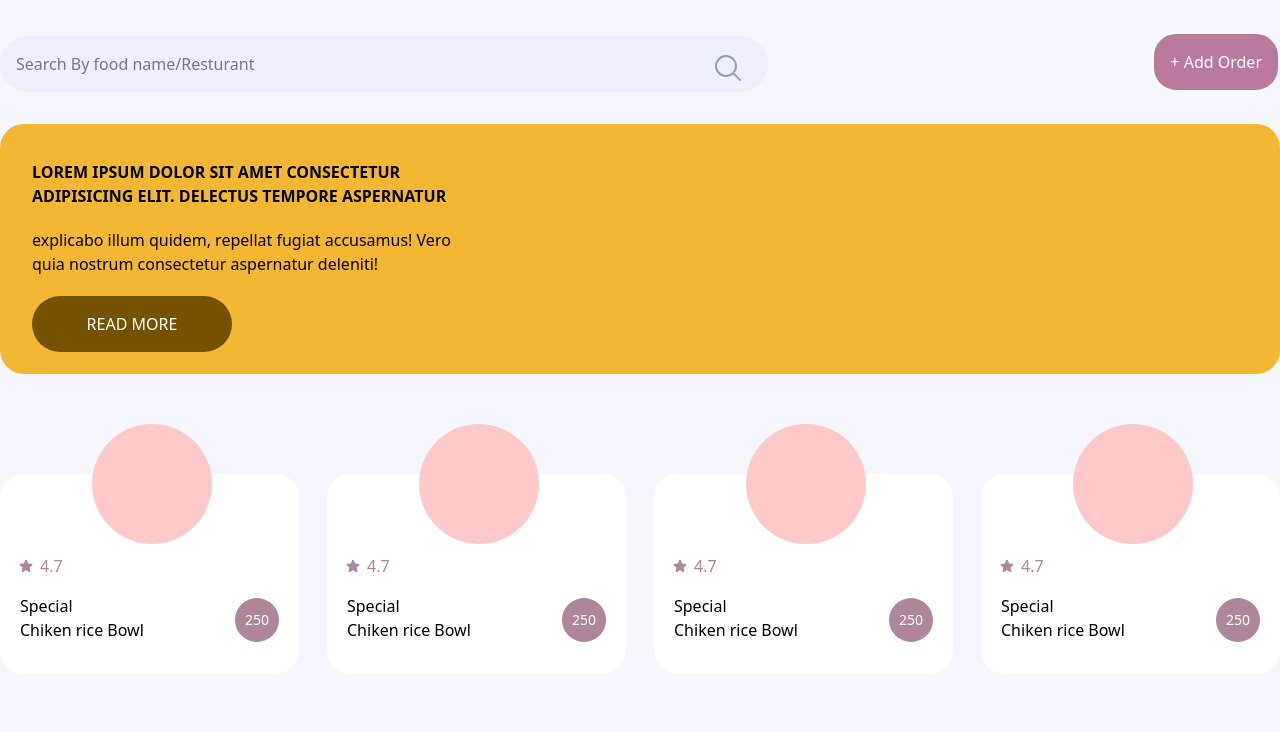
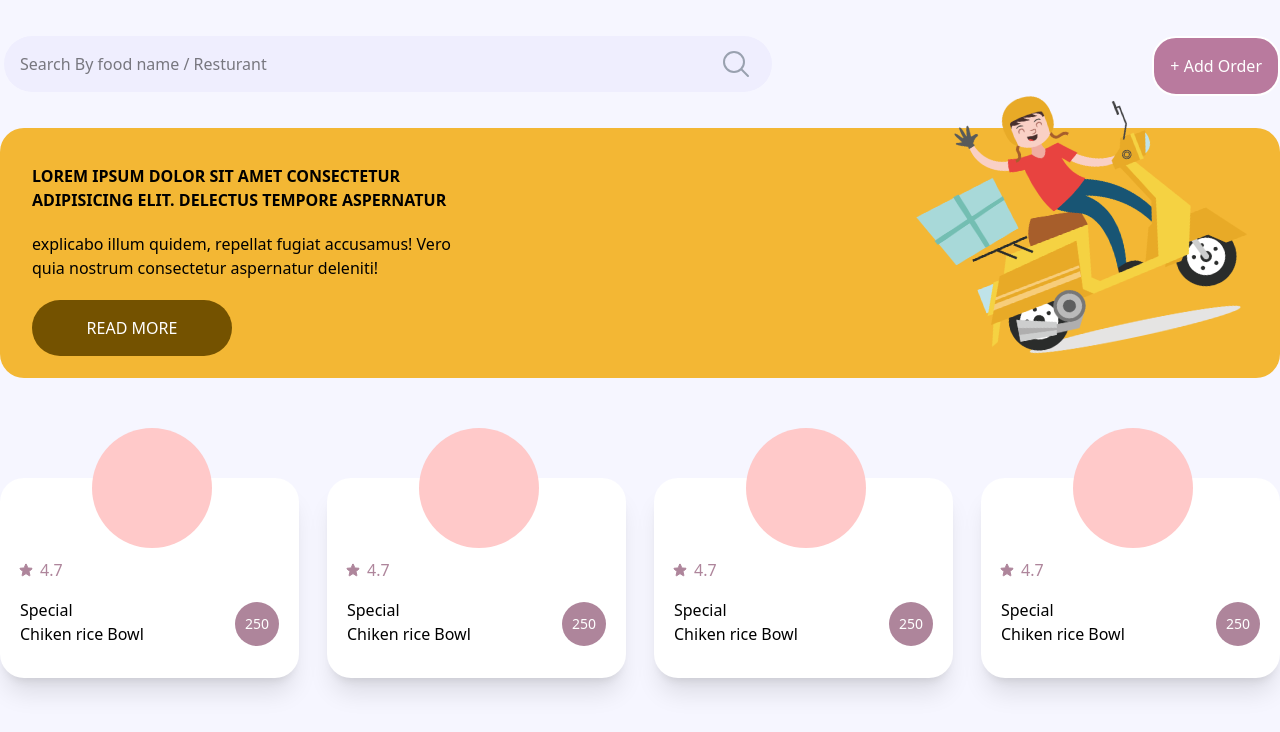
Before and after one commit to prabashwara65/The-Food-Hub, a React (Vite) app in the folder Frontend/: page / in a window 1280 px wide. Shown: the top 732 px of the page. Built offline with nearby package versions, Linux system fonts and the light colour scheme.

Commit message:
done 60% frontend

```diff
--- a/Frontend/Pages/Prabashwara/Home.jsx
+++ b/Frontend/Pages/Prabashwara/Home.jsx
@@ -10,11 +10,11 @@ const Home = () => {
       <div className="h-full mx-auto">
         <div className="container flex mx-auto py-8 justify-between items-end ">
           {/* Search bar */}
-          <div className="relative">
+          <div className="relative p-1">
             <input
               type="text"
               className="w-3xl focus:outline-none py-4 bg-[#EFEEFE] focus:shadow-amber-600 focus:shadow-sm rounded-full px-4"
-              placeholder="Search By food name/Resturant"
+              placeholder="Search By food name / Resturant"
             />
             <svg
               xmlns="http://www.w3.org/2000/svg"
@@ -38,7 +38,8 @@ const Home = () => {
           </button>
         </div>
 
-        <div className="container mx-auto bg-[#F3B734] py-9 pl-3 h-[250px] rounded-3xl">
+        {/* Banner */}
+        <div className="container relative mx-auto bg-[#F3B734] py-9 pl-3 h-[250px] rounded-3xl">
           <div className="block w-md pl-5">
             <span className="font-bold uppercase">
               Lorem ipsum dolor sit amet consectetur adipisicing elit. Delectus
@@ -52,10 +53,44 @@ const Home = () => {
               Read More
             </button>
           </div>
+          <img src="/foodman.png" alt="foodman"  className="absolute w-[20rem] right-10 top-[-40px] -rotate-12"/>
         </div>
 
         <div className="container mx-auto flex flex-row mt-25 gap-7">
-        <div className="relative flex flex-1/4 h-50 bg-[#FFFFFF] rounded-3xl">
+          {/* Card 1 */}
+        <div className="relative flex flex-1/4 h-50 bg-[#FFFFFF] rounded-3xl shadow-xl">
+            <div className="absolute top-[-50px] left-23 w-30 h-30 rounded-full bg-red-200 "></div>
+              <div className="absolute w-30 h-38 bottom-0 p-4 pt-8 ">
+                {/* Rating */}
+                <div className="flex">
+                  <svg
+                    xmlns="http://www.w3.org/2000/svg"
+                    fill="none"
+                    viewBox="0 0 24 24"
+                    strokeWidth={1.5}
+                    stroke="currentColor"
+                    className="size-5 pt-1 fill-[#AE859B] text-[#AE859B]"
+                  >
+                    <path
+                      strokeLinecap="round"
+                      strokeLinejoin="round"
+                      d="M11.48 3.499a.562.562 0 0 1 1.04 0l2.125 5.111a.563.563 0 0 0 .475.345l5.518.442c.499.04.701.663.321.988l-4.204 3.602a.563.563 0 0 0-.182.557l1.285 5.385a.562.562 0 0 1-.84.61l-4.725-2.885a.562.562 0 0 0-.586 0L6.982 20.54a.562.562 0 0 1-.84-.61l1.285-5.386a.562.562 0 0 0-.182-.557l-4.204-3.602a.562.562 0 0 1 .321-.988l5.518-.442a.563.563 0 0 0 .475-.345L11.48 3.5Z"
+                    />
+                  </svg>
+                  <p className="text-md pl-1 text-[#AE859B]">4.7</p>
+                </div>
+
+                <p className="w-2xs pt-4 pl-1">
+                  Special <span className="block">Chiken rice Bowl</span>{" "}
+                </p>
+                {/* Price */}
+              </div>
+              <div className="absolute flex justify-center items-center w-11 h-11 bottom-8 right-5 bg-[#AE859B] rounded-full text-sm text-white font-medium">
+                250
+              </div>
+          </div>
+          {/* Card 2 */}
+          <div className="relative flex flex-1/4 h-50 bg-[#FFFFFF] rounded-3xl shadow-xl">
             <div className="absolute top-[-50px] left-23 w-30 h-30 rounded-full bg-red-200"></div>
               <div className="absolute w-30 h-38 bottom-0 p-4 pt-8">
                 {/* Rating */}
@@ -86,7 +121,8 @@ const Home = () => {
                 250
               </div>
           </div>
-          <div className="relative flex flex-1/4 h-50 bg-[#FFFFFF] rounded-3xl">
+          {/* Card 3 */}
+          <div className="relative flex flex-1/4 h-50 bg-[#FFFFFF] rounded-3xl shadow-xl">
             <div className="absolute top-[-50px] left-23 w-30 h-30 rounded-full bg-red-200"></div>
               <div className="absolute w-30 h-38 bottom-0 p-4 pt-8">
                 {/* Rating */}
@@ -117,38 +153,8 @@ const Home = () => {
                 250
               </div>
           </div>
-          <div className="relative flex flex-1/4 h-50 bg-[#FFFFFF] rounded-3xl">
-            <div className="absolute top-[-50px] left-23 w-30 h-30 rounded-full bg-red-200"></div>
-              <div className="absolute w-30 h-38 bottom-0 p-4 pt-8">
-                {/* Rating */}
-                <div className="flex">
-                  <svg
-                    xmlns="http://www.w3.org/2000/svg"
-                    fill="none"
-                    viewBox="0 0 24 24"
-                    strokeWidth={1.5}
-                    stroke="currentColor"
-                    className="size-5 pt-1 fill-[#AE859B] text-[#AE859B]"
-                  >
-                    <path
-                      strokeLinecap="round"
-                      strokeLinejoin="round"
-                      d="M11.48 3.499a.562.562 0 0 1 1.04 0l2.125 5.111a.563.563 0 0 0 .475.345l5.518.442c.499.04.701.663.321.988l-4.204 3.602a.563.563 0 0 0-.182.557l1.285 5.385a.562.562 0 0 1-.84.61l-4.725-2.885a.562.562 0 0 0-.586 0L6.982 20.54a.562.562 0 0 1-.84-.61l1.285-5.386a.562.562 0 0 0-.182-.557l-4.204-3.602a.562.562 0 0 1 .321-.988l5.518-.442a.563.563 0 0 0 .475-.345L11.48 3.5Z"
-                    />
-                  </svg>
-                  <p className="text-md pl-1 text-[#AE859B]">4.7</p>
-                </div>
-
-                <p className="w-2xs pt-4 pl-1">
-                  Special <span className="block">Chiken rice Bowl</span>{" "}
-                </p>
-                {/* Price */}
-              </div>
-              <div className="absolute flex justify-center items-center w-11 h-11 bottom-8 right-5 bg-[#AE859B] rounded-full text-sm text-white font-medium">
-                250
-              </div>
-          </div>
-          <div className="relative flex flex-1/4 h-50 bg-[#FFFFFF] rounded-3xl">
+          {/* Card 4 */}
+          <div className="relative flex flex-1/4 h-50 bg-[#FFFFFF] rounded-3xl shadow-xl">
             <div className="absolute top-[-50px] left-23 w-30 h-30 rounded-full bg-red-200"></div>
               <div className="absolute w-30 h-38 bottom-0 p-4 pt-8">
                 {/* Rating */}
```
Also changed, not shown: Frontend/public/foodman.png (added).
